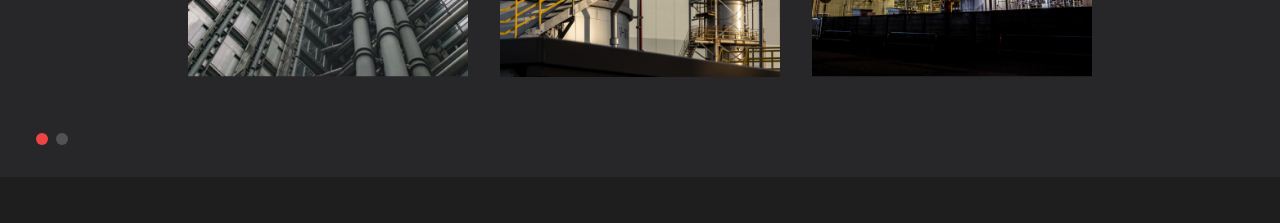
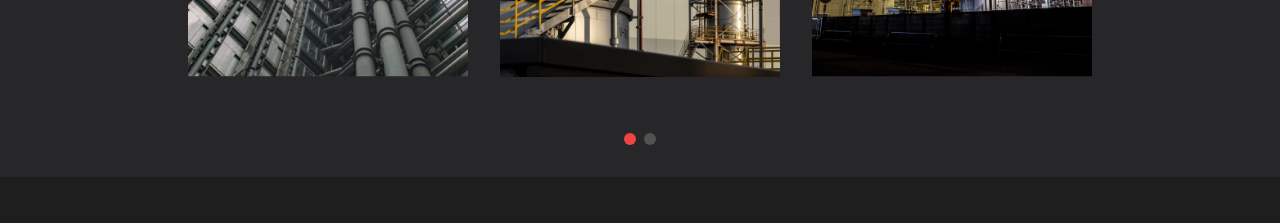
Before and after one commit to rohithrajasekharan/pmoglobal, a Next.js app: page /projects in a window 1280 px wide. Shown: the part 2420-2643 px from the top of the page. Built offline with nearby package versions, Linux system fonts and the light colour scheme.

Commit message:
center align dots

```diff
--- a/components/projects/Gallery.tsx
+++ b/components/projects/Gallery.tsx
@@ -160,7 +160,7 @@ export default function Gallery() {
         <CarouselPrevious />
         <CarouselNext />
       </Carousel>
-      <div className="flex mt-10">
+      <div className="flex mt-10 w-auto text-center justify-center">
         {Array.from(Array(count).keys()).map((i) => (
           <Button
             key={i}
```
